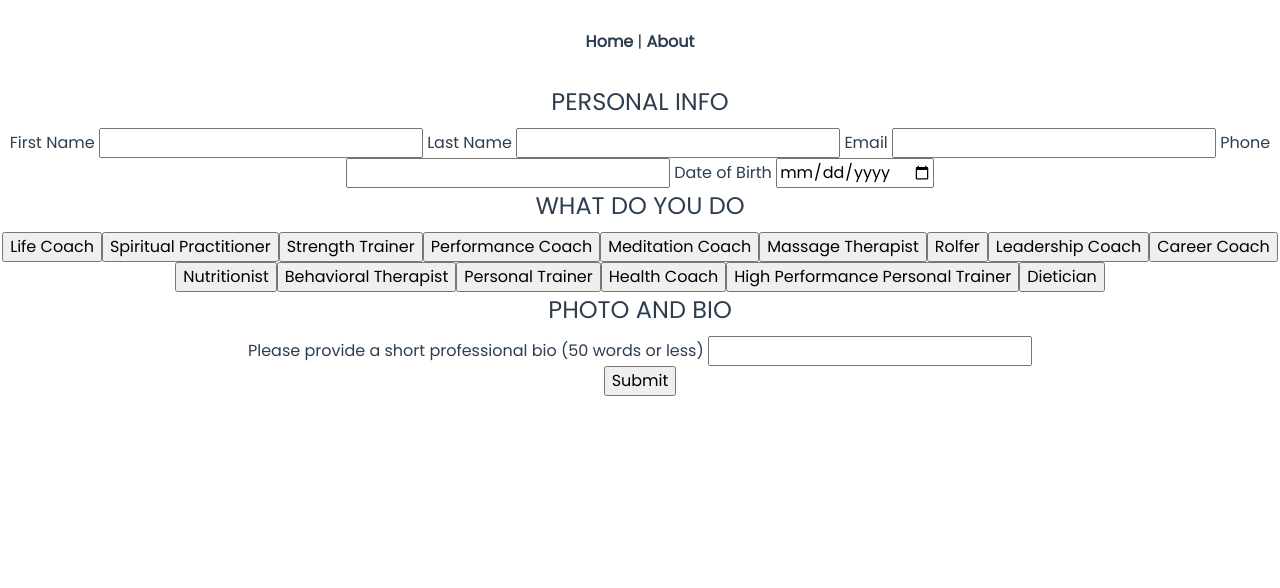
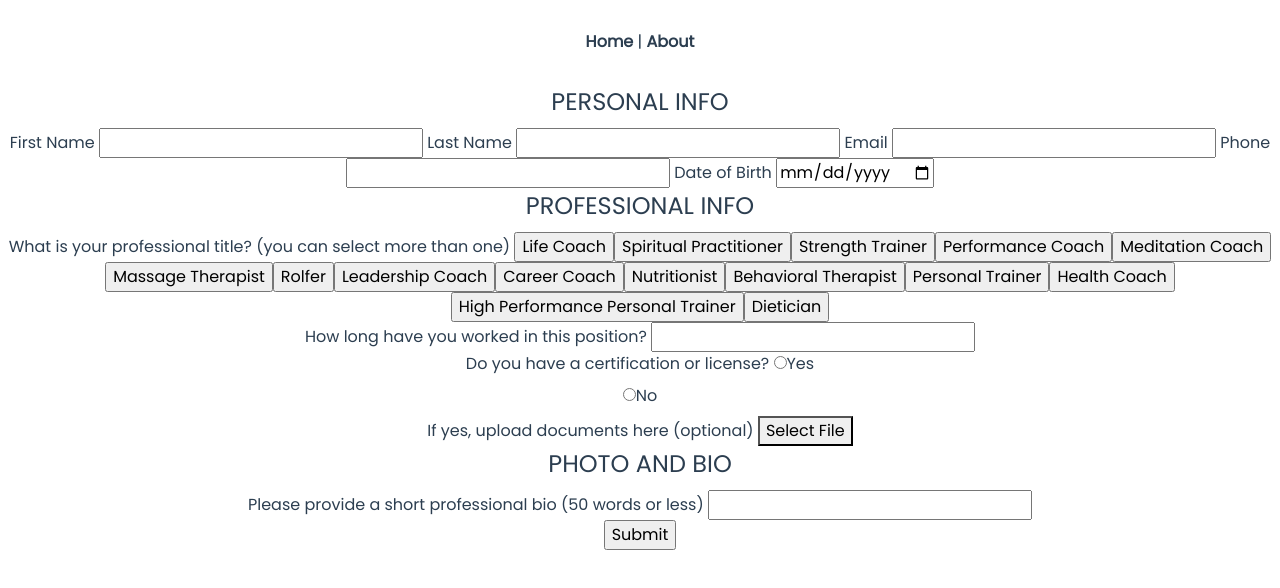
Before and after one commit to maridematte/Global-Joy, a Vue app: page /#/newProfessional in a window 1280 px wide. Shown: the top 588 px of the page. Built offline with nearby package versions, Linux system fonts and the light colour scheme.

Commit message:
Updated form

```diff
--- a/src/views/NewProfileProfessional.vue
+++ b/src/views/NewProfileProfessional.vue
@@ -14,8 +14,10 @@
           Date of Birth
           <input type="date" name="birth" />
       </fieldset>
+
       <fieldset>
-      <legend>WHAT DO YOU DO</legend>
+        <legend> PROFESSIONAL INFO </legend>
+        <span> What is your professional title? (you can select more than one) </span>
           <input type="button" name="tagLifeCoach" id="tagLifeCoach" value="Life Coach" className="TagButtons"/>
           <input type="button" name="tagSpiritual" id="tagSpiritual" value="Spiritual Practitioner" className="TagButtons"/>
           <input type="button" name="tagStrength" id="tagStrength" value="Strength Trainer" className="TagButtons"/>
@@ -36,6 +38,24 @@
           <input type="button" name="tagHighPerformance" id="tagHighPerformance" value="High Performance Personal Trainer" className="TagButtons"/>
           <input type="button" name="tagDietician" id="tagDietician" value="Dietician" className="TagButtons"/>
 
+        <br />
+        <span> How long have you worked in this position? </span>
+          <input type="text" name="experienceProf" id="experienceProf" />
+          <br />
+        <span> Do you have a certification or license? </span>
+          <input type="radio" name="licenseProf" id="licenseProf" value="Yes"/>
+          <label for="Yes">Yes</label>
+        <br/>
+          <input type="radio" name="licenseProf" id="licenseProf" value="No"/>
+          <label for="No">No</label>
+
+        <br />
+        <span> If yes, upload documents here (optional) </span>
+          <button name="certificationButton" id="certificationButton">
+            Select File
+          </button>
+      </fieldset>
+
       </fieldset>
       <fieldset>
         <legend>PHOTO AND BIO</legend>
```
Lines whose indentation alone changed are shown as unchanged.
